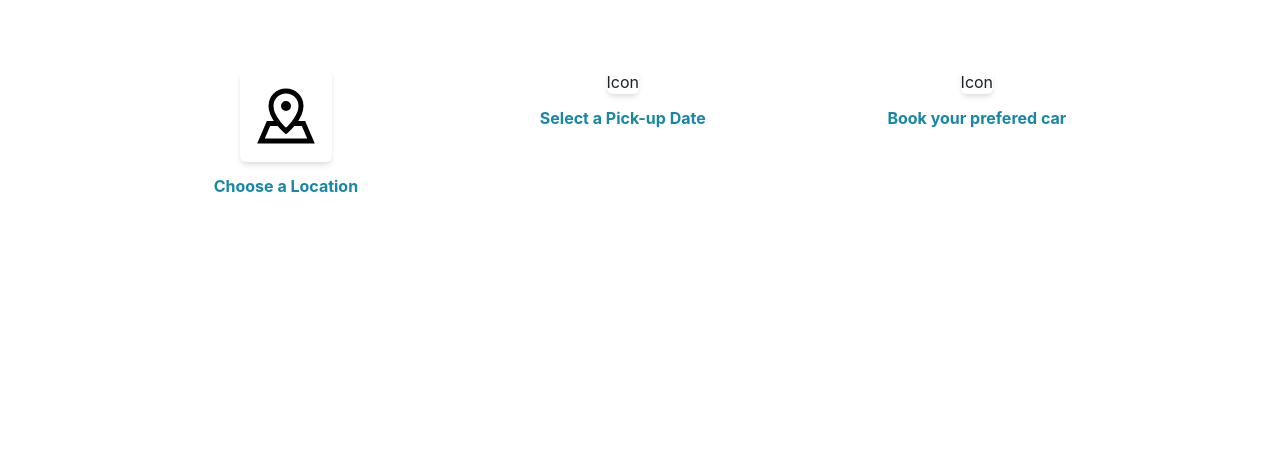
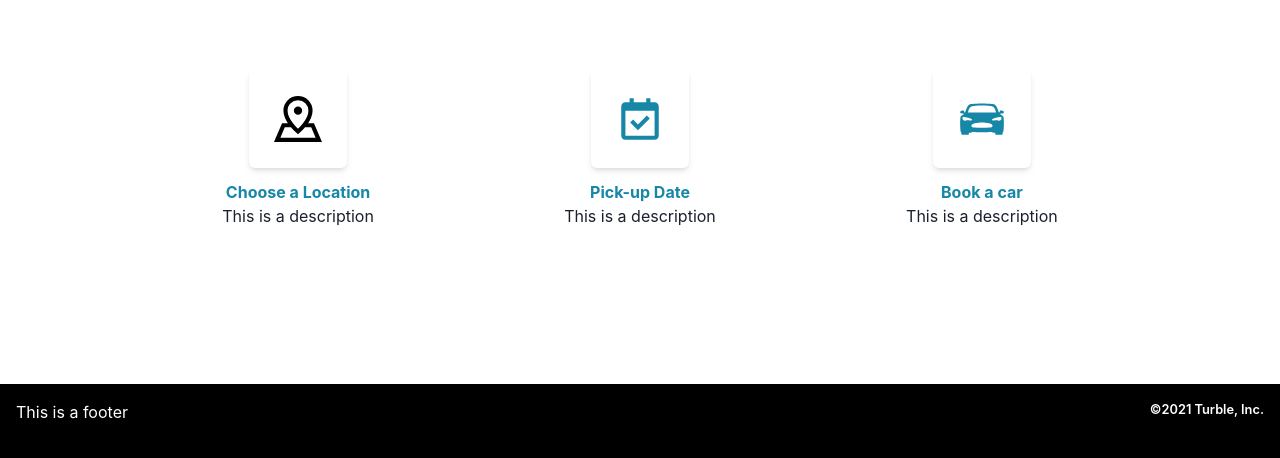
Before and after one commit to oliverloops/Turbo, a Next.js app: page / in a window 1280 px wide. Shown: the part 2056-2514 px from the top of the page. Before the commit the page ends 2286 px from the top, so only its background shows below. Built offline with nearby package versions, Linux system fonts and the light colour scheme.

Commit message:
Working on Home page...

```diff
--- /dev/null
+++ b/components/Footer.js
@@ -0,0 +1,25 @@
+import { Box, Flex, Text, Spacer } from "@chakra-ui/react";
+import styled from "styled-components";
+
+const Foot = styled.footer`
+  background-color: #000;
+  width: 100%;
+  height: 20vh;
+`;
+
+const Small = styled.small`
+  color: #fff;
+  font-weight: 600;
+`;
+
+const Footer = () => (
+  <Foot>
+    <Flex p="4">
+      <Text color="white">This is a footer</Text>
+      <Spacer />
+      <Small>©2021 Turble, Inc.</Small>
+    </Flex>
+  </Foot>
+);
+
+export default Footer;
--- a/components/Steps.js
+++ b/components/Steps.js
@@ -1,8 +1,10 @@
 import { Box, Flex, Text } from "@chakra-ui/react";
 import { GrMap } from "react-icons/gr";
+import { BiCalendarCheck } from "react-icons/bi";
+import { IoLogoModelS } from "react-icons/io";
 
 const Steps = () => (
-  <Box>
+  <Box height="500px">
     <Flex p="8" justifyContent="center" textAlign="center">
       <Flex flexDirection="column">
         <Text
@@ -26,28 +28,52 @@ const Steps = () => (
 
     <Flex p="8" justifyContent="space-evenly">
       <Flex flexDirection="column" alignItems="center">
-        <Box p="4" bg="white" rounded="md" boxShadow="md">
-          <GrMap style={{ width: "60px", height: "60px" }} />
+        <Box
+          p="6"
+          bg="white"
+          rounded="md"
+          boxShadow="md"
+          color="#1687a7"
+          _hover={{ boxShadow: "base" }}
+        >
+          <GrMap style={{ width: "50px", height: "50px" }} />
         </Box>
         <Text pt="3" fontWeight="bold" color="#1687a7">
           Choose a Location
         </Text>
+        <Text>This is a description</Text>
       </Flex>
       <Flex flexDirection="column" alignItems="center">
-        <Box bg="white" rounded="md" boxShadow="md">
-          Icon
+        <Box
+          p="6"
+          bg="white"
+          rounded="md"
+          boxShadow="md"
+          color="#1687a7"
+          _hover={{ boxShadow: "base" }}
+        >
+          <BiCalendarCheck style={{ width: "50px", height: "50px" }} />
         </Box>
         <Text pt="3" fontWeight="bold" color="#1687a7">
-          Select a Pick-up Date
+          Pick-up Date
         </Text>
+        <Text>This is a description</Text>
       </Flex>
       <Flex flexDirection="column" alignItems="center">
-        <Box bg="white" rounded="md" boxShadow="md">
-          Icon
+        <Box
+          p="6"
+          bg="white"
+          rounded="md"
+          boxShadow="md"
+          color="#1687a7"
+          _hover={{ boxShadow: "base" }}
+        >
+          <IoLogoModelS style={{ width: "50px", height: "50px" }} />
         </Box>
         <Text pt="3" fontWeight="bold" color="#1687a7">
-          Book your prefered car
+          Book a car
         </Text>
+        <Text>This is a description</Text>
       </Flex>
     </Flex>
   </Box>
--- a/pages/index.js
+++ b/pages/index.js
@@ -4,6 +4,7 @@ import Navbar from "../components/Navbar";
 import Cover from "../components/Cover";
 import FeaturesHome from "../components/FeaturesHome";
 import Steps from "../components/Steps";
+import Footer from "../components/Footer";
 
 export default function Home() {
   return (
@@ -17,6 +18,7 @@ export default function Home() {
         <FeaturesHome />
         <Steps />
       </main>
+      <Footer />
     </>
   );
 }
--- a/styles/main.css
+++ b/styles/main.css
@@ -2,7 +2,6 @@
 :root {
   --color-blue: #1687a7;
   --color-white: rgb(252, 252, 252);
-  --color-purple: #7868e6;
 }
 
 html,
```
